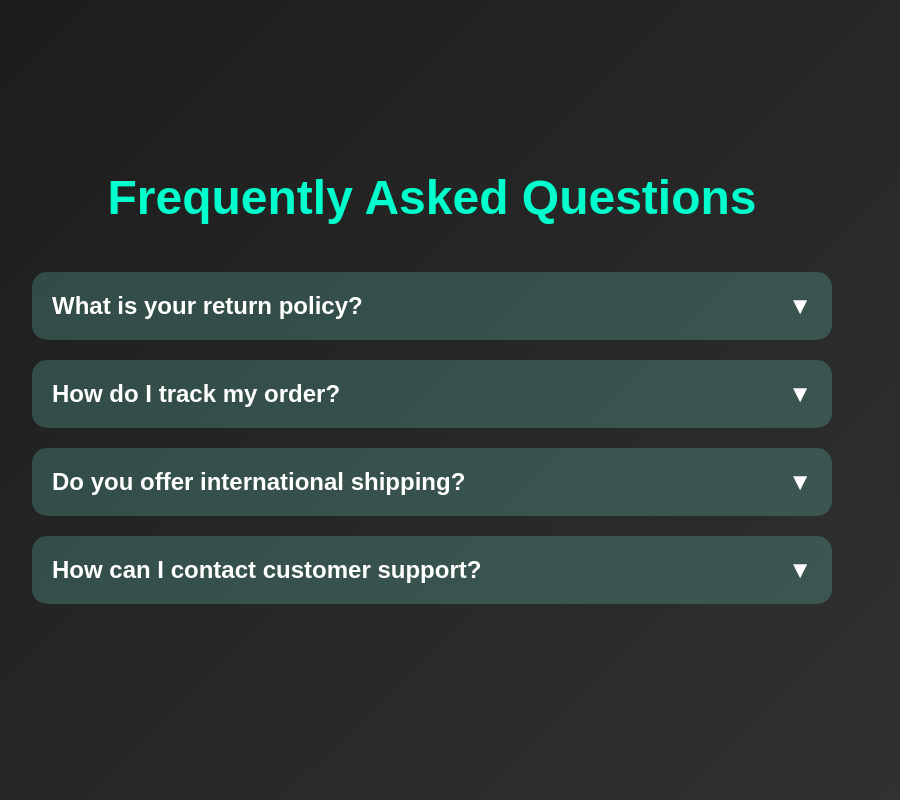
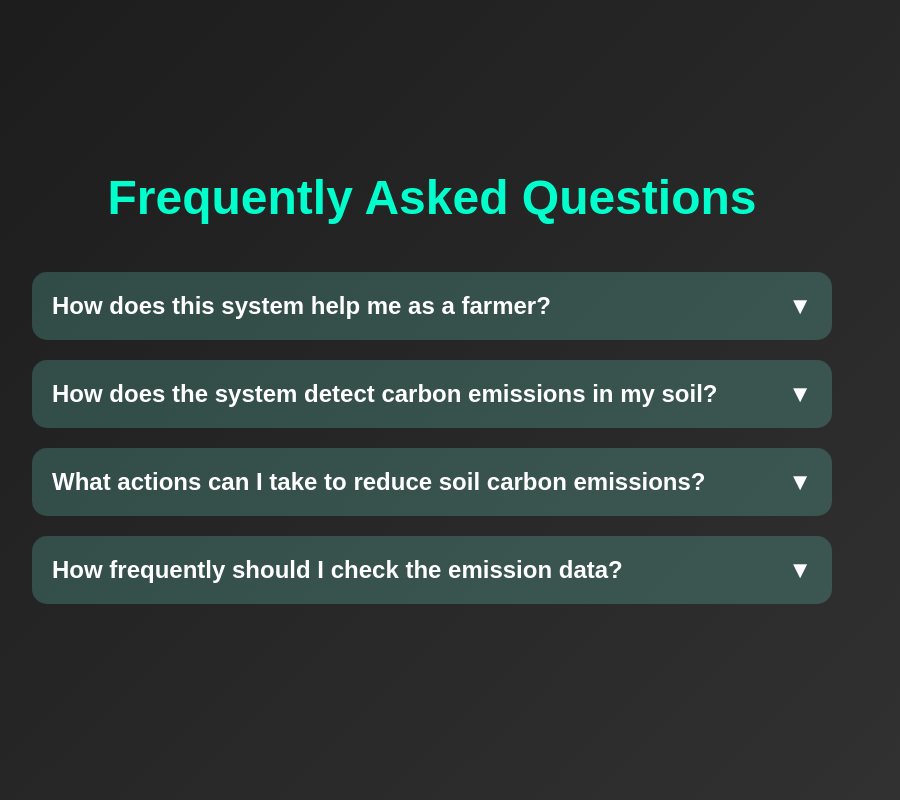
Before and after one commit to JavaProgswing/carbapradah, a Python web app: template templates/faq.html in a window 1280 px wide. Shown: the whole page, without its empty margins (208-1108 px from the left). Run offline with Jinja, Linux system fonts and the light colour scheme; the template is opened without the code that fills it, so the values that code supplies are empty.

Commit message:
register checks and FAQ

```diff
--- a/templates/faq.html
+++ b/templates/faq.html
@@ -15,13 +15,13 @@
         <!-- FAQ Item 1 -->
         <div class="faq-item">
           <div class="faq-question" onclick="toggleFAQ(this)">
-            <span>What is your return policy?</span>
+            <span>How does this system help me as a farmer?</span>
             <span class="toggle-icon">▼</span>
           </div>
           <div class="faq-answer">
             <p>
-              Our return policy allows you to return items within 30 days of
-              purchase. Please ensure the product is in its original condition.
+              Our project helps monitor soil carbon emissions using IoT sensors (MQ135).
+              It predicts emission levels and suggests ways to improve soil health.
             </p>
           </div>
         </div>
@@ -29,14 +29,14 @@
         <!-- FAQ Item 2 -->
         <div class="faq-item">
           <div class="faq-question" onclick="toggleFAQ(this)">
-            <span>How do I track my order?</span>
+            <span>How does the system detect carbon emissions in my soil?</span>
             <span class="toggle-icon">▼</span>
           </div>
           <div class="faq-answer">
             <p>
-              You can track your order by logging into your account and visiting
-              the "Order History" section. A tracking link will be provided once
-              your order ships.
+              We use ESP32 with MQ135 sensors to measure air quality near the soil.
+              The data is processed using Random Forest Regression to predict carbon
+              levels.
             </p>
           </div>
         </div>
@@ -44,13 +44,15 @@
         <!-- FAQ Item 3 -->
         <div class="faq-item">
           <div class="faq-question" onclick="toggleFAQ(this)">
-            <span>Do you offer international shipping?</span>
+            <span>What actions can I take to reduce soil carbon emissions? </span>
             <span class="toggle-icon">▼</span>
           </div>
           <div class="faq-answer">
             <p>
-              Yes, we offer international shipping to most countries. Shipping
-              costs and delivery times vary depending on your location.
+              You can:
+              ✅ Use organic fertilizers
+              ✅ Avoid over-tilling to reduce soil disturbance
+              ✅ Implement carbon sequestration techniques like cover cropping
             </p>
           </div>
         </div>
@@ -58,13 +60,13 @@
         <!-- FAQ Item 4 -->
         <div class="faq-item">
           <div class="faq-question" onclick="toggleFAQ(this)">
-            <span>How can I contact customer support?</span>
+            <span>How frequently should I check the emission data? </span>
             <span class="toggle-icon">▼</span>
           </div>
           <div class="faq-answer">
             <p>
-              You can reach our customer support team via email at
-              support@example.com or by calling +1-800-123-4567.
+              It’s best to check weekly or after major farming activities like
+              plowing or fertilization The dashboard updates in real time!
             </p>
           </div>
         </div>
```
Also changed, not shown: static/register.css (+20 -0 lines).
